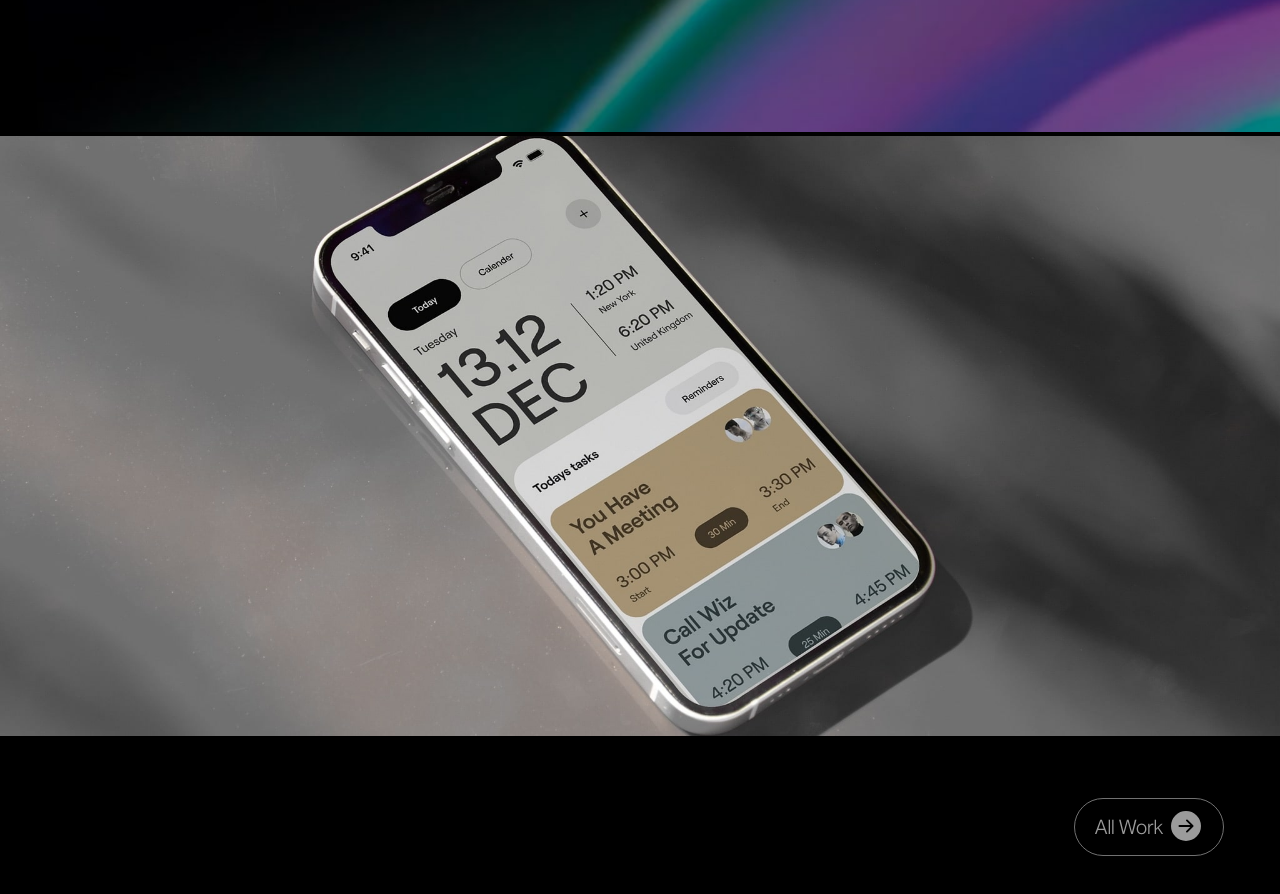
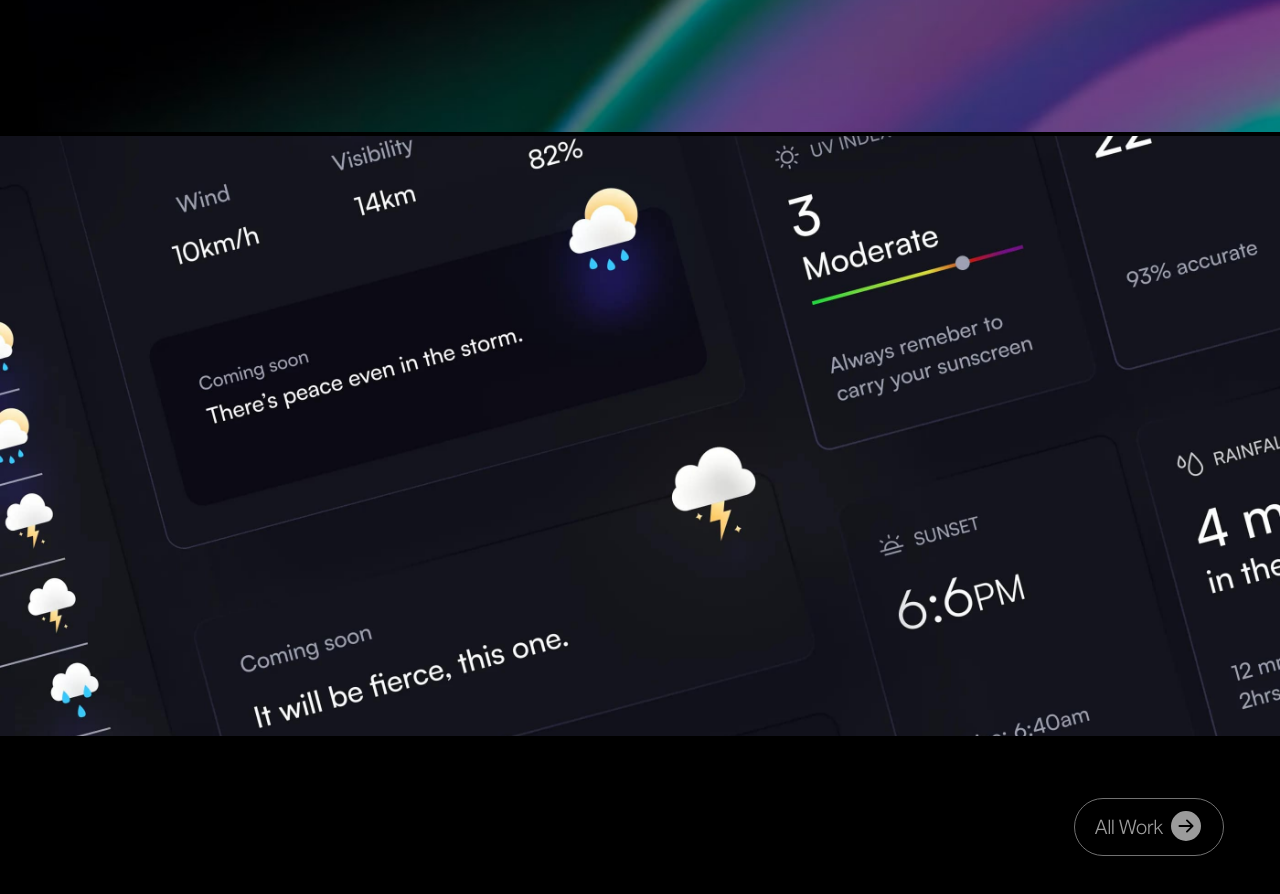
Before and after one commit to lxnid/me, a Next.js app: page / in a window 1280 px wide. Shown: the part 1040-1934 px from the top of the page. Built offline with nearby package versions, Linux system fonts and the light colour scheme.

Commit message:
refactor(projects): simplify project data structure and move types
- Remove unused fields from Project interface
- Move Project interface to separate file for better organization
- Clean up project data by removing redundant fields
- Make page component async to properly handle params

```diff
--- a/app/data/projects.ts
+++ b/app/data/projects.ts
@@ -9,20 +9,13 @@ export interface Project {
 	description: string;
 	technologies: string[];
 	date: string;
-	duration: string;
 	role: string;
-	status: string;
-	process: string;
-	type: string;
-	hasDetailedContent?: boolean; // Indicates if detailed content is available
-	category?: string; // Project category for filtering
-	featured?: boolean; // Whether to feature this project
 }
 
 export const projects: Project[] = [
 	{
+		id: 1,
 		galleryImage: "workImages/portfolio_24/g_portfolio_24-min.jpg",
-		id: 1,
 		title: "Portfolio Website 2024",
 		date: "2024",
 		headline: "A bold reinvention of my digital identity for 2024, unifying design and technology into a seamless portfolio experience.",
@@ -32,19 +25,32 @@ export const projects: Project[] = [
 		description:
 			"In the digital world, a portfolio is far more than a simple collection of work; it is a developer's professional identity, a testament to their philosophy and skill. When I set out to build my previous portfolio, I was driven by a desire to solve a problem I saw across the industry: too many developer sites felt generic, suffered from poor performance, and ultimately failed to communicate the depth of the creator's technical expertise. This project was my response—a thoughtfully architected platform designed to be as performant and well-crafted as the work it showcased.",
 		technologies: ["ReactJS", "NextJS", "Tailwind CSS", "Framer Motion", "TypeScript"],
-		duration: "3-4 weeks",
-		role: "Frontend Development",
-		status: "Completed",
-		process:
-			"The development process involved extensive research, prototyping, and iterative design. Focused on creating a seamless user experience while maintaining high performance standards and accessibility requirements.",
-		type: "Solo (Personal)",
-		hasDetailedContent: true,
-		category: "Web Development",
-		featured: true,
+		role: "Full-Stack Development",
 	},
 	{
+		id: 2,
+		galleryImage: "workImages/weather/weather-min.jpg",
+		title: "Weather App",
+		date: "2024",
+		headline: "Simple Weather Client Web Application Developed using React JS, REST API and Python with FastAPI",
+		image: "workImages/weather/weather-min.jpg",
+		secondaryImages: [],
+		link: "https://lxnid.github.io/simple_weather",
+		description:
+			"A full-stack web application, developed as my final project in HarvardX's CS50 Python course, utilizing Python for the backend with FastAPI and React with Tailwind CSS for the frontend. This project sharpened my skills in API integration, UI responsiveness, backend management, and React hooks, deepening my expertise in web development.",
+		technologies: [
+			"React",
+			"TypeScript",
+			"Python",
+			"FastAPI",
+			"OpenWeatherMap API",
+			"Tailwind CSS",
+		],
+		role: "Full-Stack Development",
+	},
+	{
+		id: 3,
 		galleryImage: "workImages/todo/todo-min.jpeg",
-		id: 3,
 		title: "To-Do Web App",
 		date: "2025",
 		headline: "Todo: A Comprehensive Todo Application Developed using React JS and Firebase with user authentication",
@@ -54,166 +60,34 @@ export const projects: Project[] = [
 		description:
 			"A comprehensive Todo application built with React and Firebase, featuring user authentication and seamless task management. This project emphasizes modern frontend development, database integration, and user authentication workflows, while incorporating version control with Git and detailed project planning. It has been a valuable opportunity to enhance my expertise in building efficient, user-centric applications while maintaining organized, modular code and a well-structured development process.",
 		technologies: ["React", "TypeScript", "Firebase", "Tailwind CSS"],
-		duration: "1 week",
-		role: "Full-Stack Developer",
-		status: "Completed",
-		process:
-			"Developed the core task management features and implemented user managment and backend using Firebase.",
-		type: "Solo (Personal)",
-		hasDetailedContent: true,
-		category: "Web Development",
-		featured: true,
+		role: "Full-Stack Development",
 	},
 	{
-		galleryImage: "workImages/weather/weather-min.jpg",
-		secondaryImages: [],
-		id: 2,
-		title: "Weather App",
-		date: "2024",
-		headline: "Simple Weather Client Web Application Developed using React JS, REST API and Python with FastAPI",
-		image: "workImages/weather/weather-min.jpg",
-		link: "https://lxnid.github.io/simple_weather",
-		description:
-			"A full-stack web application, developed as my final project in HarvardX’s CS50 Python course, utilizing Python for the backend with FastAPI and React with Tailwind CSS for the frontend. This project sharpened my skills in API integration, UI responsiveness, backend management, and React hooks, deepening my expertise in web development.",
-		technologies: [
-			"React",
-			"TypeScript",
-			"Python",
-			"FastAPI",
-			"OpenWeatherMap API",
-			"Tailwind CSS",
-		],
-		duration: "2 weeks",
-		role: "Full-Stack Developer",
-		status: "Completed",
-		process:
-			"Designed and implemented the UI, integrated with weather APIs, and ensured responsive design for all devices.",
-		type: "Solo (Personal)",
-		hasDetailedContent: true,
-		category: "Full-Stack Development",
-		featured: true,
-	},
-	{
+		id: 4,
 		galleryImage: "workImages/portfolio_current/portfolio_current-min.jpg",
-		secondaryImages: [],
-		id: 4,
 		title: "Current Portfolio",
 		date: "Ongoing",
 		headline: "A living canvas for my creative journey—this portfolio evolves to showcase my latest projects, skills, and design thinking.",
 		image: "workImages/portfolio_current/portfolio_current-min.jpg",
+		secondaryImages: [],
 		link: "/",
 		description:
 			"The current version of my personal portfolio, showcasing my latest work and skills.",
-		technologies: [
-			"Next.js",
-			"TypeScript",
-			"Framer Motion",
-			"Tailwind CSS",
-		],
-		duration: "Ongoing",
-		role: "Frontend Developer",
-		status: "In Progress",
-		process:
-			"Continuously updating and improving the portfolio to reflect new projects and skills.",
-		type: "Solo (Personal)",
-		hasDetailedContent: true,
-		category: "Web Development",
-		featured: false,
+		technologies: ["Next.js", "TypeScript", "Framer Motion", "Tailwind CSS"],
+		role: "Full-Stack Development",
 	},
-	{
-		galleryImage: "workImages/melodine/melodine-min.jpg",
-		id: 5,
-		title: "Melodine: A Music Streaming Application",
-		date: "2024",
-		headline: "A Music Streaming Application - Developed using NEXT JS utilizing Spotify Web API (Unfinished)",
-		image: "workImages/melodine/melodine-min.jpg",
-		secondaryImages: [],
-		link: "https://lxnid.github.io/melodine",
-		description: "A web streaming app built with Next.js and integrated with the Spotify Web API, allowing users to search for songs and listen to demo tracks. As a personal project in progress, it provides a platform to refine my skills in API integration, UI design, and modern web development, while enhancing my understanding of API management and user interaction.",
-		technologies: ["Next.js", "React", "TypeScript", "Spotify Web API", "Tailwind CSS", "Framer Motion"],
-		duration: "Ongoing",
-		role: "Full-Stack Developer",
-		status: "In Progress",
-		process: "Designed the UI, integrating Spotify Web API for search and playback and authentication.",
-		type: "Solo (Personal)",
-		hasDetailedContent: true,
-		category: "Web Development",
-		featured: true,
-	},
-	// // --- DEMO PROJECTS BELOW ---
 	// {
 	// 	id: 5,
-	// 	title: "E-Commerce Dashboard",
-	// 	image: "/workImages/portfolio_24.jpg",
-	// 	link: "/work/5",
+	// 	galleryImage: "workImages/melodine/melodine-min.jpg",
+	// 	title: "Melodine: A Music Streaming Application",
+	// 	date: "2024",
+	// 	headline: "A Music Streaming Application - Developed using NEXT JS utilizing Spotify Web API (Unfinished)",
+	// 	image: "workImages/melodine/melodine-min.jpg",
+	// 	secondaryImages: [],
+	// 	link: "https://lxnid.github.io/melodine",
 	// 	description:
-	// 		"A modern dashboard for managing e-commerce analytics, orders, and inventory. Features real-time charts and user management.",
-	// 	technologies: ["React", "Redux", "Chart.js", "Node.js"],
-	// 	duration: "4 weeks",
-	// 	role: "Full-Stack Developer",
-	// 	status: "Completed",
-	// 	process:
-	// 		"Built RESTful APIs, implemented authentication, and created dynamic dashboards for business insights.",
-	// 	type: "Team Project",
-	// },
-	// {
-	// 	id: 6,
-	// 	title: "Fitness Tracker",
-	// 	image: "/workImages/todo.jpg",
-	// 	link: "/work/6",
-	// 	description:
-	// 		"A mobile-friendly app to track workouts, nutrition, and progress. Includes social features and goal setting.",
-	// 	technologies: ["React Native", "Expo", "Firebase", "Styled Components"],
-	// 	duration: "3 weeks",
-	// 	role: "Mobile Developer",
-	// 	status: "Completed",
-	// 	process:
-	// 		"Designed intuitive UI, integrated with Firebase for real-time data sync, and enabled push notifications.",
-	// 	type: "Solo (Personal)",
-	// },
-	// {
-	// 	id: 7,
-	// 	title: "Blog Platform",
-	// 	image: "/workImages/portfolio_current.jpg",
-	// 	link: "/work/7",
-	// 	description:
-	// 		"A full-featured blogging platform with markdown support, comments, and user profiles.",
-	// 	technologies: ["Next.js", "MongoDB", "TypeScript", "Tailwind CSS"],
-	// 	duration: "5 weeks",
-	// 	role: "Full-Stack Developer",
-	// 	status: "Completed",
-	// 	process:
-	// 		"Implemented server-side rendering, user authentication, and a custom markdown editor.",
-	// 	type: "Team Project",
-	// },
-	// {
-	// 	id: 8,
-	// 	title: "Recipe Sharing App",
-	// 	image: "/workImages/weather.jpg",
-	// 	link: "/work/8",
-	// 	description:
-	// 		"A social platform for sharing and discovering recipes. Users can upload photos, rate, and comment on recipes.",
-	// 	technologies: ["Vue.js", "Firebase", "Vuetify", "Cloud Functions"],
-	// 	duration: "2 weeks",
+	// 		"A web streaming app built with Next.js and integrated with the Spotify Web API, allowing users to search for songs and listen to demo tracks. As a personal project in progress, it provides a platform to refine my skills in API integration, UI design, and modern web development, while enhancing my understanding of API management and user interaction.",
+	// 	technologies: ["Next.js", "React", "TypeScript", "Spotify Web API", "Tailwind CSS", "Framer Motion"],
 	// 	role: "Frontend Developer",
-	// 	status: "Completed",
-	// 	process:
-	// 		"Developed responsive UI, integrated cloud storage, and implemented real-time updates for comments and likes.",
-	// 	type: "Solo (Personal)",
-	// },
-	// {
-	// 	id: 9,
-	// 	title: "Event Management Tool",
-	// 	image: "/workImages/portfolio_24.jpg",
-	// 	link: "/work/9",
-	// 	description:
-	// 		"A web app for organizing and tracking events, attendees, and schedules. Includes calendar integration and notifications.",
-	// 	technologies: ["Angular", "TypeScript", "Firebase", "Bootstrap"],
-	// 	duration: "3 weeks",
-	// 	role: "Frontend Developer",
-	// 	status: "Completed",
-	// 	process:
-	// 		"Built event creation flows, calendar sync, and notification system for reminders.",
-	// 	type: "Team Project",
 	// },
 ];
--- a/app/work/[slug]/page.tsx
+++ b/app/work/[slug]/page.tsx
@@ -3,9 +3,10 @@ import ProjectPage from "../../components/ProjectPage";
 import { generateSlug } from "../../utils/slugify";
 
 // eslint-disable-next-line @typescript-eslint/no-explicit-any
-export default function Page(props: any) {
+export default async function Page(props: any) {
   const { params } = props;
-  const project = projects.find((p) => generateSlug(p.title) === params.slug);
+  const resolvedParams = await params;
+  const project = projects.find((p) => generateSlug(p.title) === resolvedParams.slug);
   const moreProjects = projects.filter((p) => p.id !== project?.id);
   return <ProjectPage project={project} moreProjects={moreProjects} />;
 }
```
Also changed, not shown: app/components/ProjectPage.tsx (+2 -17 lines).
